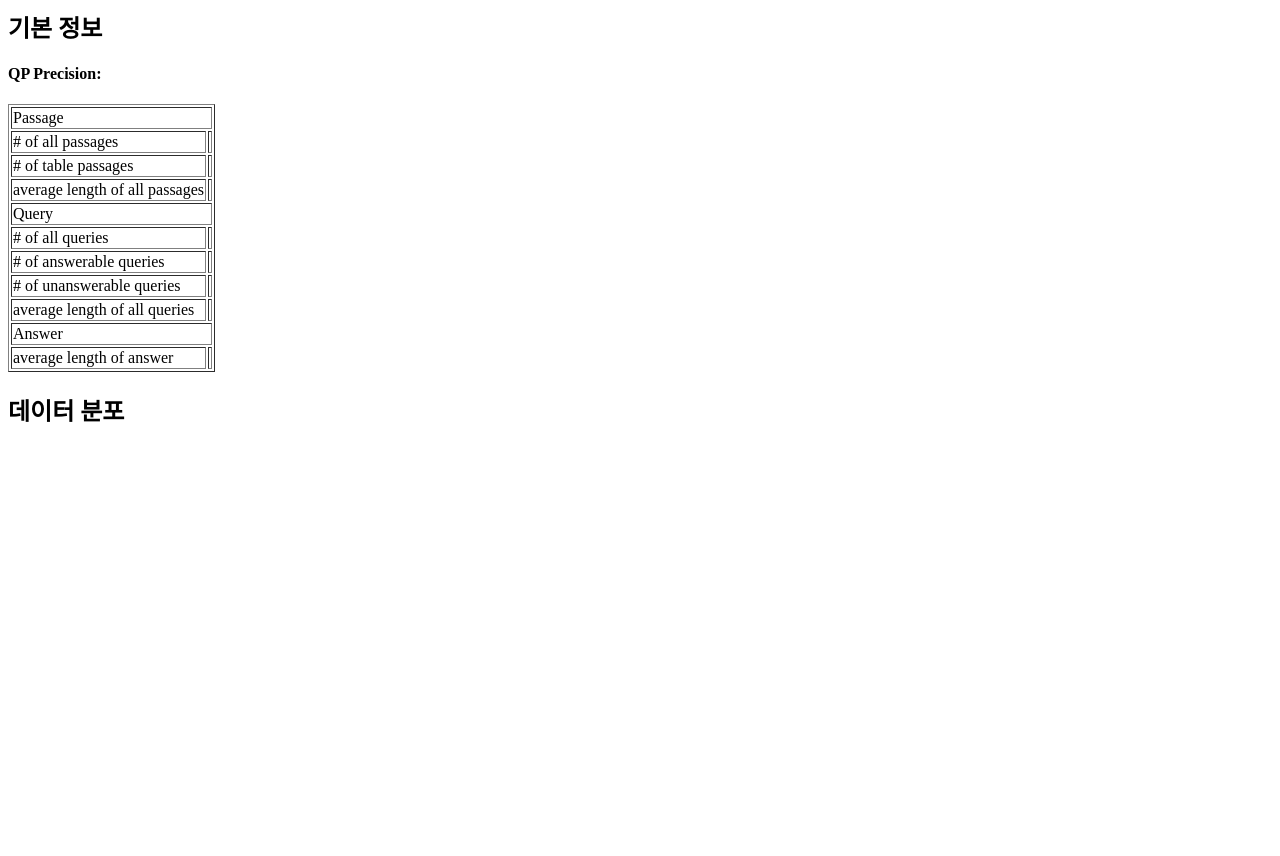
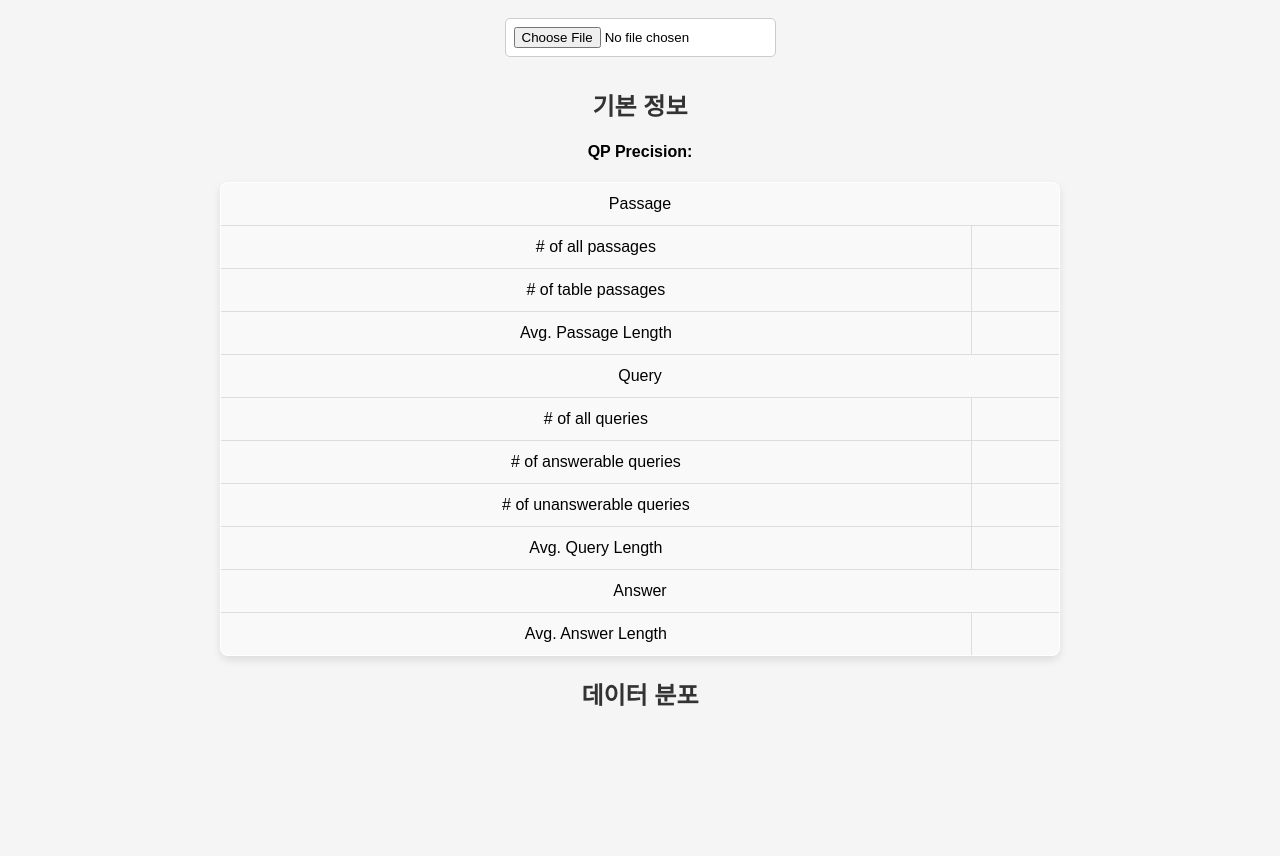
Before and after one commit to taecheon/QADA, a plain HTML site: page frontend/index.html in a window 1280 px wide. Shown: the part 121-977 px from the top of the page. Before the commit the page ends 800 px from the top, so only its background shows below. Drawn offline with nearby package versions, Linux system fonts and the light colour scheme.

Commit message:
스타일 변경

```diff
--- a/frontend/css/style.css
+++ b/frontend/css/style.css
@@ -10,36 +10,66 @@ h1, h2 {
     color: #333;
 }
 
+/* 파일 업로드 버튼 스타일 */
 input[type="file"] {
     margin: 10px;
-    padding: 5px;
+    padding: 8px;
+    border: 1px solid #ccc;
+    border-radius: 5px;
+    background-color: #fff;
+    cursor: pointer;
 }
 
+/* ✅ 표 가독성 개선 */
 table {
-    width: 60%;
-    margin: 10px auto;
+    width: 70%; /* 표를 조금 더 넓게 */
+    margin: 20px auto;
     border-collapse: collapse;
     background-color: #fff;
+    box-shadow: 0px 4px 8px rgba(0, 0, 0, 0.1); /* ✅ 가벼운 그림자 추가 */
+    border-radius: 8px;
+    overflow: hidden;
 }
 
-table, th, td {
-    border: 1px solid #ccc;
-    padding: 8px;
+th, td {
+    border: 1px solid #ddd; /* ✅ 선을 연하게 */
+    padding: 12px; /* ✅ 패딩을 넉넉하게 */
     text-align: center;
 }
 
+th {
+    background-color: #007BFF; /* ✅ 헤더 색 강조 */
+    color: white;
+    font-weight: bold;
+}
+
+td {
+    background-color: #f9f9f9;
+}
+
+/* ✅ 표 안 숫자 강조 */
+td:nth-child(2) {
+    font-weight: bold;
+    color: #007BFF;
+}
+
+/* ✅ 그래프 크기 줄이기 */
+canvas {
+    max-width: 60%; /* ✅ 기존 80% → 60%로 축소 */
+    height: 300px; /* ✅ 그래프 높이를 제한 */
+    margin: 20px auto;
+    display: block;
+}
+
+/* ✅ 결과 데이터 스타일 */
 pre {
     background-color: #fff;
     border: 1px solid #ccc;
-    padding: 10px;
-    width: 60%;
+    padding: 12px;
+    width: 70%;
     margin: 0 auto;
     text-align: left;
     white-space: pre-wrap;
+    border-radius: 5px;
+    box-shadow: 0px 4px 8px rgba(0, 0, 0, 0.1);
 }
-
-canvas {
-    max-width: 80%;
-    margin: 20px auto;
-    display: block;
-}
--- a/frontend/index.html
+++ b/frontend/index.html
@@ -5,7 +5,7 @@
     <meta name="viewport" content="width=device-width, initial-scale=1.0">
     <title>QA 데이터 분석</title>
     <script src="https://cdn.jsdelivr.net/npm/chart.js"></script> <!-- ✅ Chart.js 추가 -->
-    <link rel="stylesheet" href="css/styles.css">
+    <link rel="stylesheet" href="css/style.css">
 </head>
 <body>
     <h1>QA(Question Answering) 데이터 분석</h1>
@@ -18,14 +18,14 @@
         <tr><td colspan="2">Passage</td></tr>
         <tr><td># of all passages</td><td id="numberOfAllPassages"></td></tr>
         <tr><td># of table passages</td><td id="numberOfTablePassages"></td></tr>
-        <tr><td>average length of all passages</td><td id="avgPassageLength"></td></tr>
+        <tr><td>Avg. Passage Length</td><td id="avgPassageLength"></td></tr>
         <tr><td colspan="2">Query</td></tr>
         <tr><td># of all queries</td><td id="numberOfAllQueries"></td></tr>
         <tr><td># of answerable queries</td><td id="numberOfAnswerableQueries"></td></tr>
         <tr><td># of unanswerable queries</td><td id="numberOfUnanswerableQueries"></td></tr>
-        <tr><td>average length of all queries</td><td id="avgQueryLength"></td></tr>
+        <tr><td>Avg. Query Length</td><td id="avgQueryLength"></td></tr>
         <tr><td colspan="2">Answer</td></tr>
-        <tr><td>average length of answer</td><td id="avgAnswerLength"></td></tr>
+        <tr><td>Avg. Answer Length</td><td id="avgAnswerLength"></td></tr>
     </table>
 
     <h2>데이터 분포</h2>
--- a/frontend/js/app.js
+++ b/frontend/js/app.js
@@ -73,6 +73,7 @@ function createBarChart(canvasId, label, dataset) {
         },
         options: {
             responsive: true,
+//            maintainAspectRatio: false, // ✅ 비율 유지하지 않고 크기 강제 조정
             scales: {
                 y: {
                     beginAtZero: true
```
